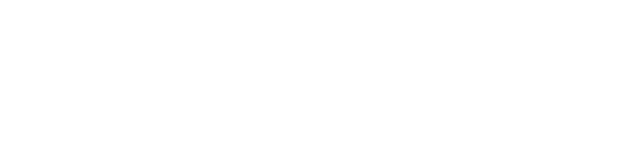
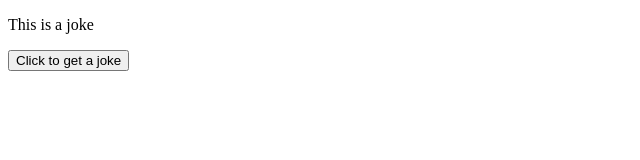
Before and after one commit to Fransi-Kurti/Dad-Joke-Generator, a plain HTML site: page index.html in a window 1280 px wide. Shown: the whole page, without its empty margins (0-640 px from the left). Drawn offline with Linux system fonts and the light colour scheme.

Commit message:
finished html part

```diff
--- a/index.html
+++ b/index.html
@@ -7,6 +7,9 @@
     <title>Dad Joke Generaotr</title>
 </head>
 <body>
-
+    <div class="container" id="container">
+        <p class="api-joke" id="api-joke">This is a joke</p>
+        <button class="btn" id="btn">Click to get a joke</button>
+    </div>
 </body>
 </html>
```
